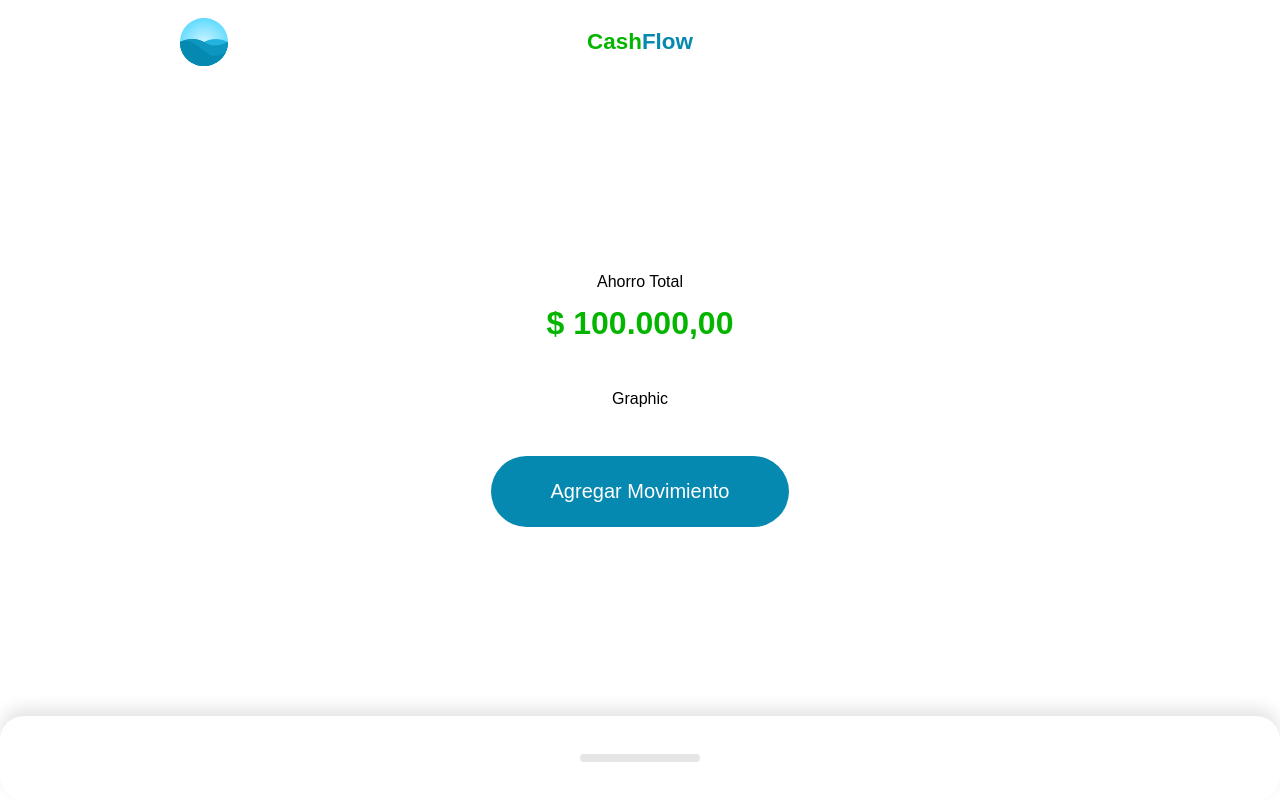
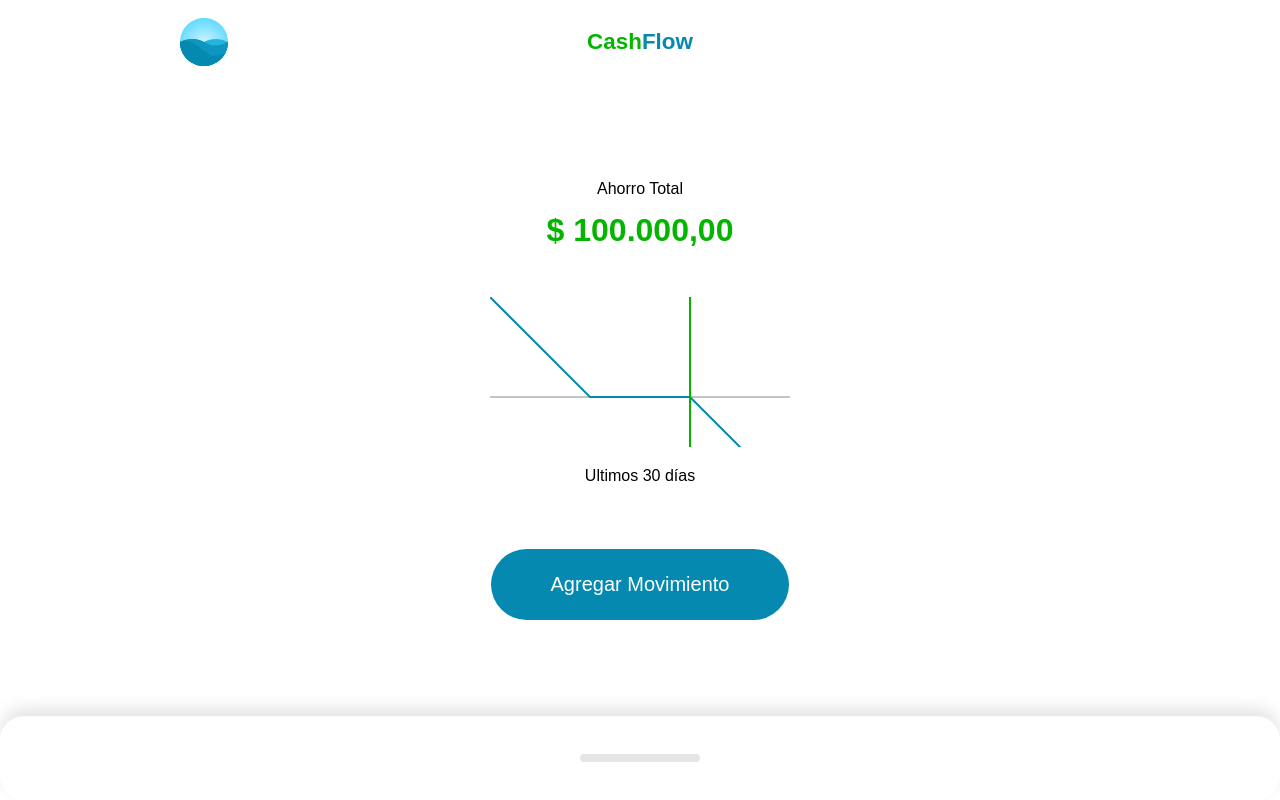
Before and after one commit to nicothomas1201/cashflow-vue, a Vue app: page / in a window 1280 px wide. Built offline with nearby package versions, Linux system fonts and the light colour scheme.

Commit message:
graphic base

```diff
--- a/src/components/Home.vue
+++ b/src/components/Home.vue
@@ -10,7 +10,7 @@
         :amount="amount"
       >
         <template #graphic>
-          Graphic
+          <Graphic></Graphic>
         </template>
         <template #action>
           <Action />
@@ -31,6 +31,7 @@
   import Action from './Action.vue';
   import Resume from './Resume/Index.vue';
   import Movements from './Movements/Index.vue';
+  import Graphic from './Resume/Graphic.vue';
 
   export default {
     components: {
@@ -38,7 +39,8 @@
       Header,
       Resume,
       Movements,
-      Action
+      Action,
+      Graphic
     },
     data(){
       return {
--- /dev/null
+++ b/src/components/Resume/Graphic.vue
@@ -0,0 +1,41 @@
+<template>
+  <div>
+    <svg
+      view-box="0 0 300 200"
+    >
+      <line
+        stroke="#c4c4c4"
+        stroke-width="2"
+        x1="0"
+        y1="100"
+        x2="300"
+        y2="100"
+      />
+      <polyline
+        fill="none"
+        stroke="#0689B0"
+        stroke-width="2"
+        points="0,0 100,100 200,100 300,200"
+      />
+      <line
+        stroke="#04b500"
+        stroke-width="2"
+        x1="200"
+        y1="0"
+        x2="200"
+        y2="200"
+      />
+    </svg>
+    <p>Ultimos 30 días</p>
+  </div>
+</template>
+
+<style scoped>
+svg {
+  width: 100%;
+}
+
+p {
+  text-align: center;
+}
+</style>
```
